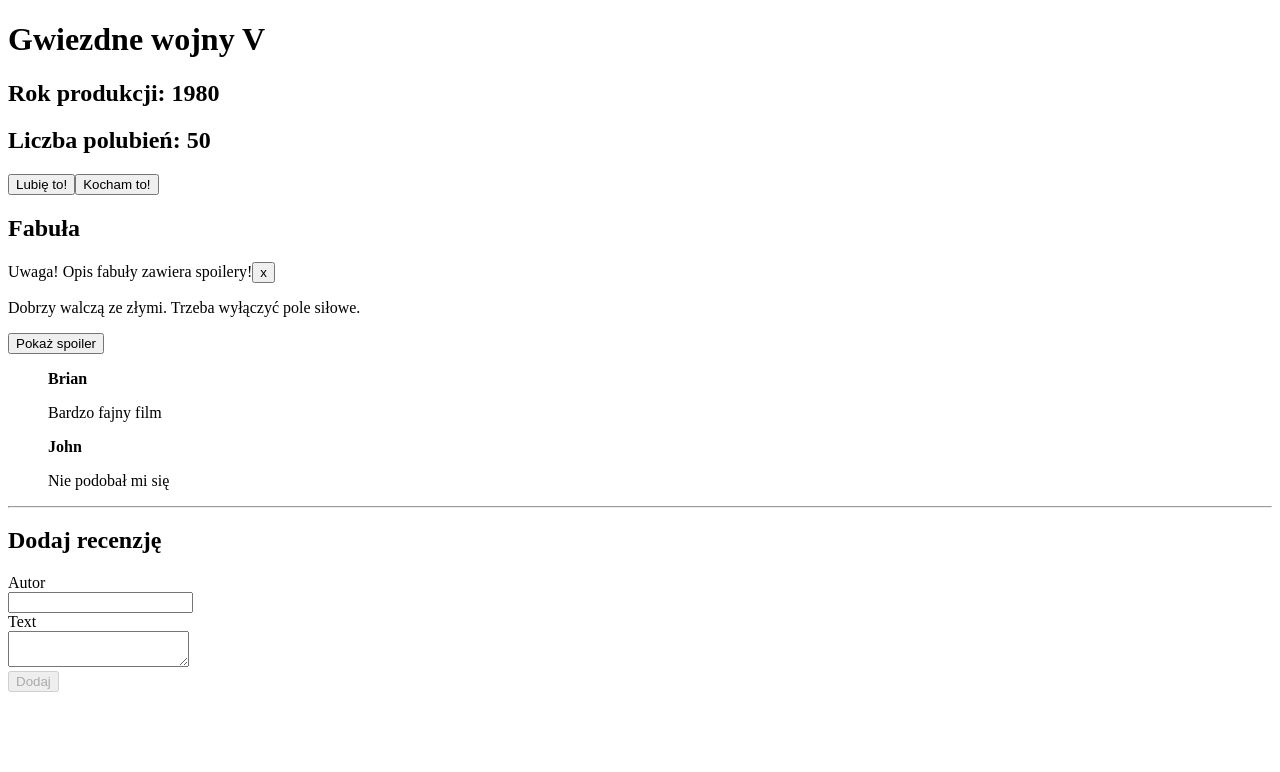
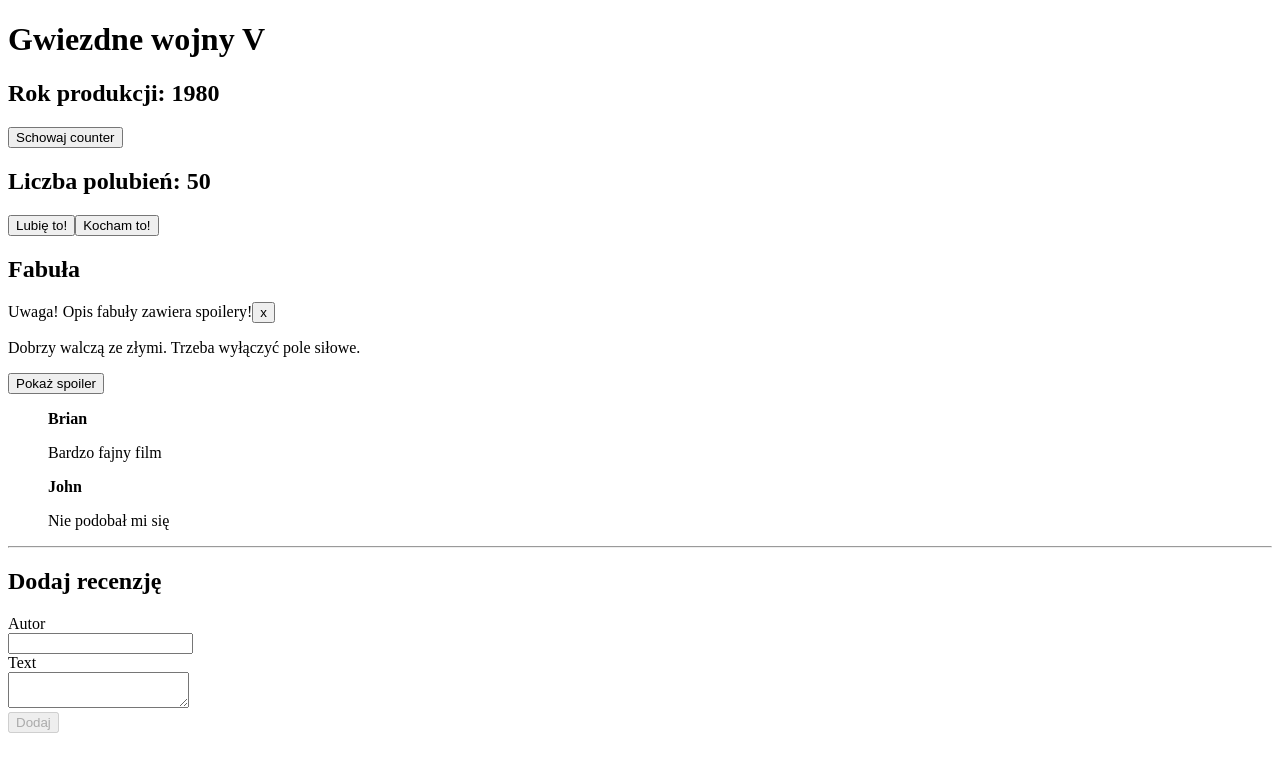
Before and after one commit to KatarzynaZaloba/zrozumiec-react-excersises, a React (Vite) app in the folder zrozumiec-react-excersises/: page / in a window 1280 px wide. Shown: the top 772 px of the page. Built offline with nearby package versions, Linux system fonts and the light colour scheme.

Commit message:
add button and counterShown state

```diff
--- a/zrozumiec-react-excersises/src/App.jsx
+++ b/zrozumiec-react-excersises/src/App.jsx
@@ -11,16 +11,18 @@
 
 function App() {
     const [reviews, setReviews] = useState(initialReviews);
+    const [counterShown, setCounterShown] = useState(true);
 
     return (
         <>
-            <h1>
-                Gwiezdne wojny V
-            </h1>
-            <h2>
-                Rok produkcji: 1980
-            </h2>
-            <LikesCounter/>
+            <h1>Gwiezdne wojny V</h1>
+            <h2>Rok produkcji: 1980</h2>
+            <button onClick={() => {
+                setCounterShown((prevCounterShown) => !prevCounterShown);
+            }}>
+                {counterShown ? "Schowaj counter" : "Pokaż counter"}
+            </button>
+            {counterShown && <LikesCounter/>}
             <Plot/>
             <Reviews reviews={reviews}/>
             <Form onReviewSumbit={(author, text) => {
```
